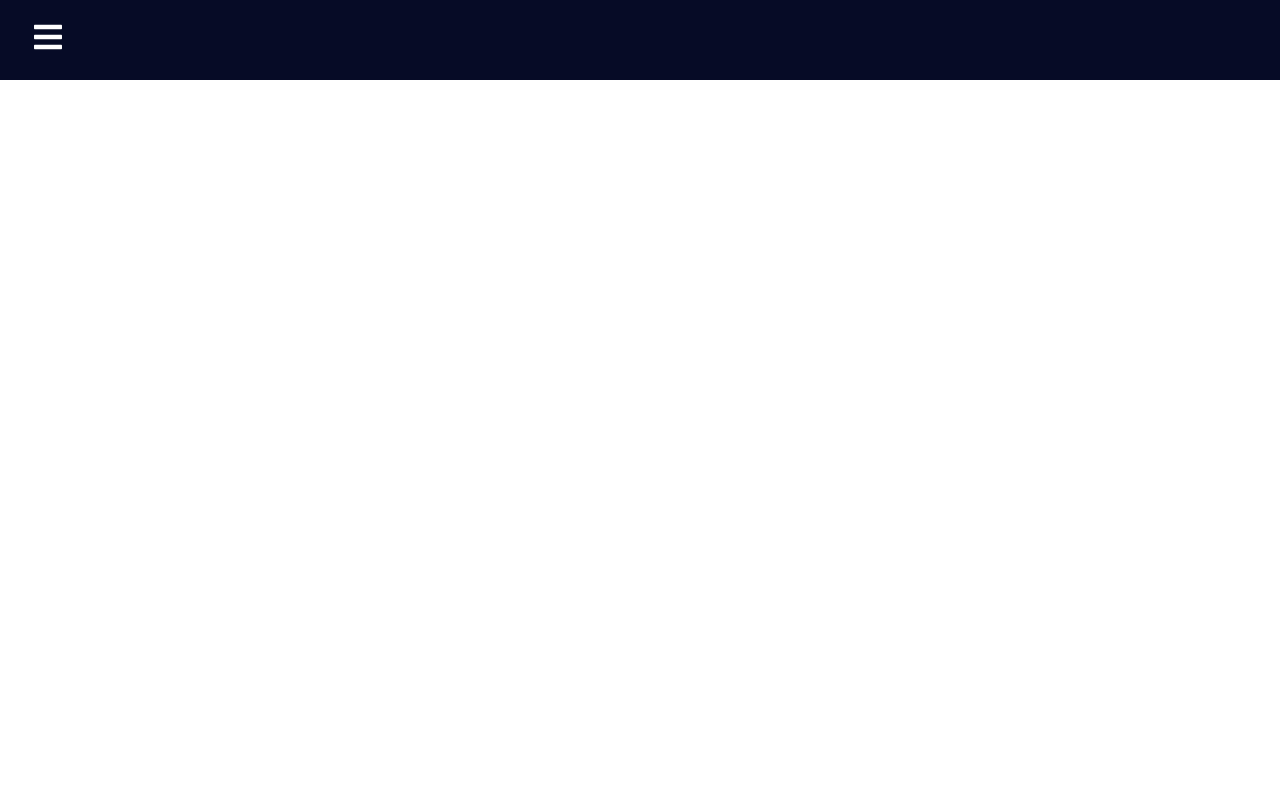
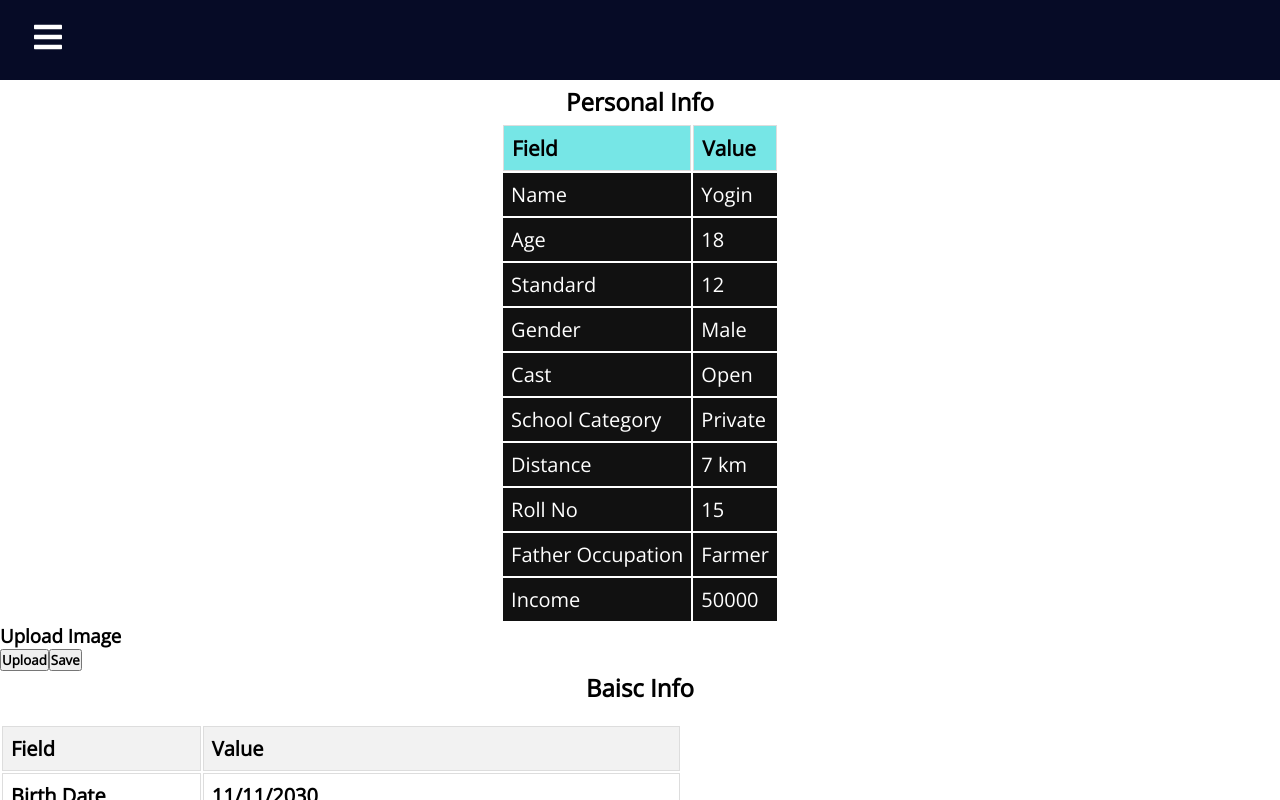
Before and after one commit to Priyansh307/School-Dropout-Project, a React (Vite) app in the folder Project/: page /student-details in a window 1280 px wide. Shown: the top 800 px of the page. Built offline with nearby package versions, Linux system fonts and the light colour scheme.

Commit message:
changed some problems

```diff
--- a/Project/src/Components/School/Student_full_details.jsx
+++ b/Project/src/Components/School/Student_full_details.jsx
@@ -11,7 +11,7 @@
     <>
       <Navbarschmo />
       <Routes>
-          <Route path='/home' element={<Home />} />
+          <Route index element={<Home />} />
           <Route path='/products' element={<Product />} />
           <Route path='/report' element={<Report />} />
       </Routes>
--- a/Project/src/Components/School/components2/SidebarData.jsx
+++ b/Project/src/Components/School/components2/SidebarData.jsx
@@ -7,7 +7,7 @@
 export const SidebarData = [
     {
         title: 'Home',
-        path: '/student-details/home',
+        path: '/student-details',
         icon: <AiFillHome />,
         cName: 'nav-text'
     },
```
